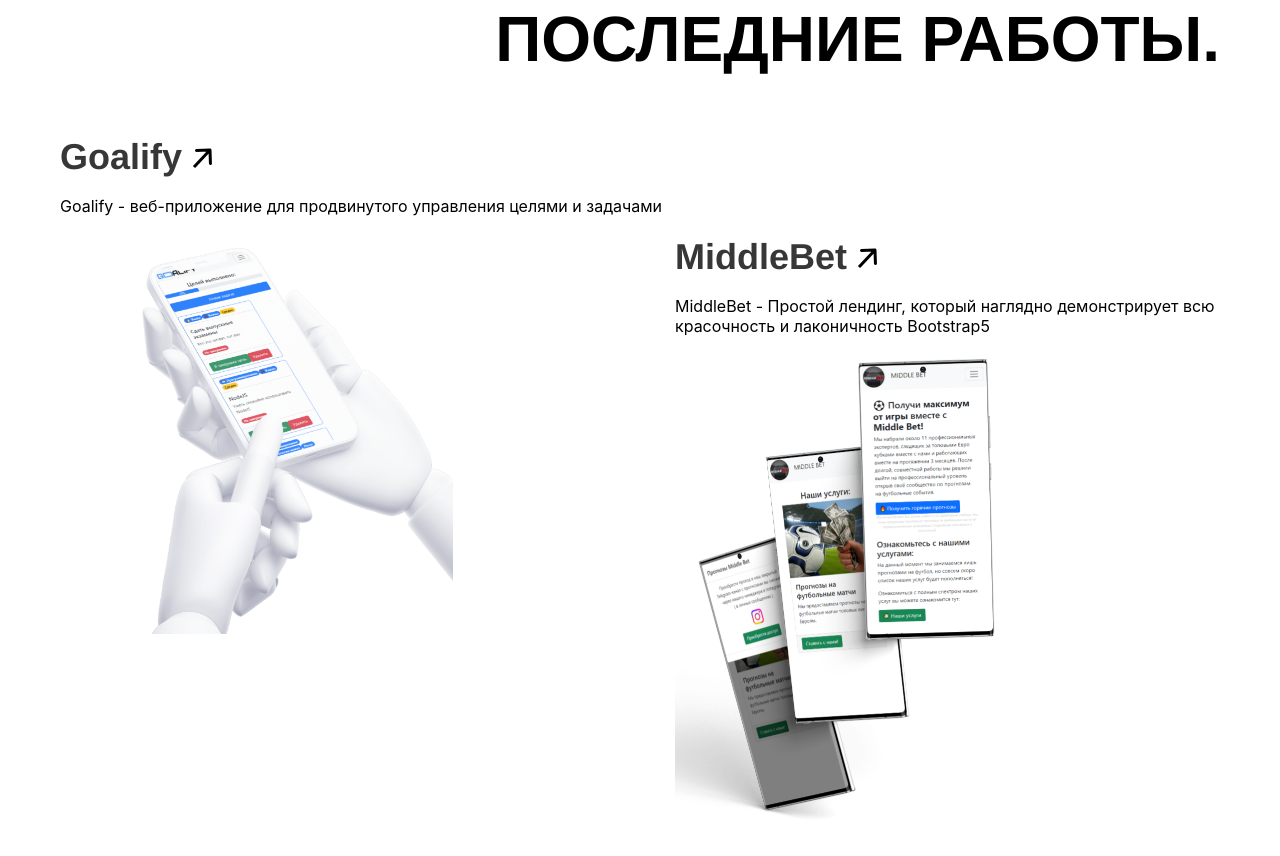
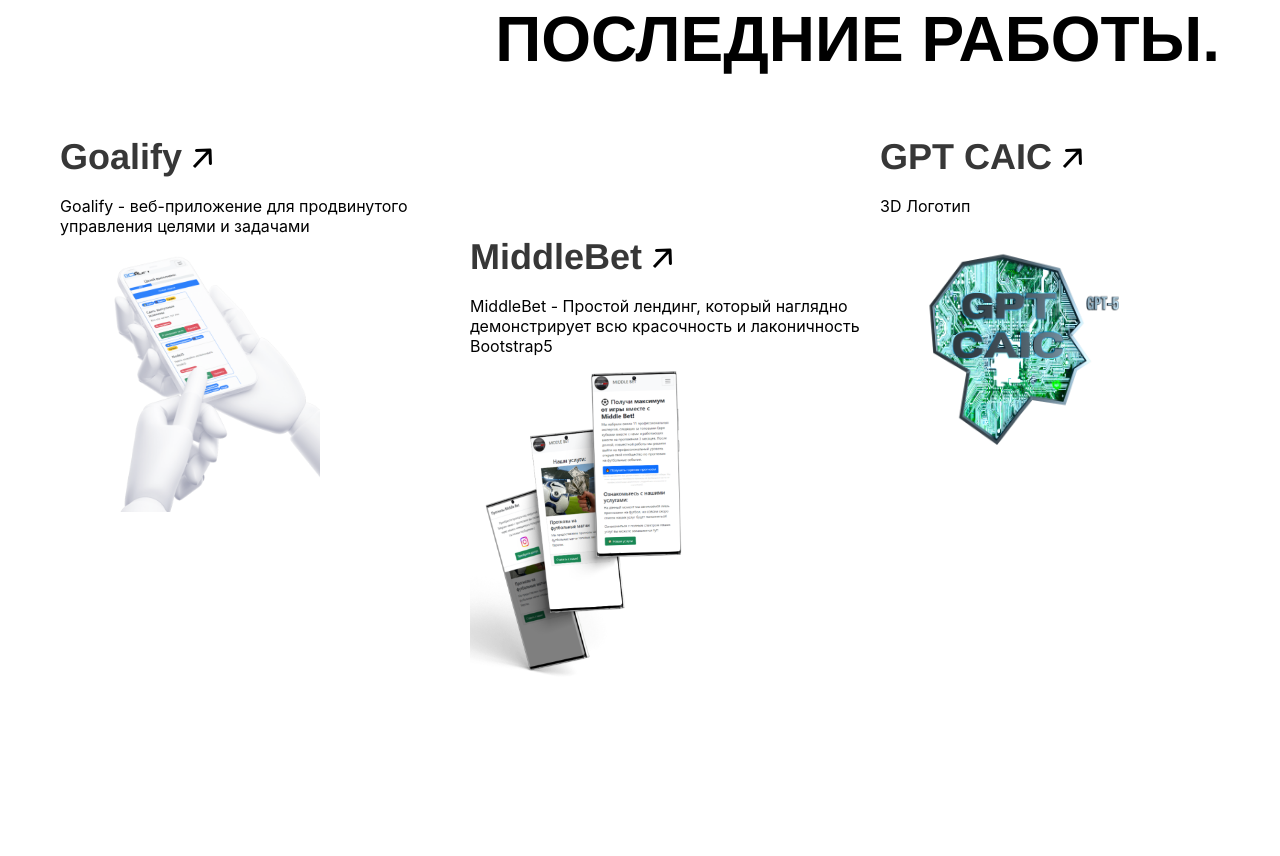
Before and after one commit to alvvaysxxx/alvvaysxxx, a React (Create React App) app: page / in a window 1280 px wide. Shown: the part 1320-2176 px from the top of the page. After the commit the page ends 2035 px from the top, so only its background shows below. Built offline with nearby package versions, Linux system fonts and the light colour scheme.

Commit message:
Update worksList.js

```diff
--- a/src/worksList.js
+++ b/src/worksList.js
@@ -1,5 +1,6 @@
 import goalify from './images/goalify.png'
 import middlebet from './images/middlebet.png'
+import gpt from './images/gpt.png'
 
 const worksList = [
   {
@@ -20,6 +21,14 @@
     link: 'https://midllebet.ru',
     id: 2
   },
+  {
+    title : 'GPT CAIC',
+    desc : '3D Логотип',
+    img: gpt,
+    problem: 'Клиент нуждался в логотипе для своего бота',
+    detailedDesc: 'Получился логотип, который наглядно демонстрирует симбиоз человека и технологий на основе искусственного интеллекта.',
+    id: 3
+  },
 ]
 
 export default worksList
```
